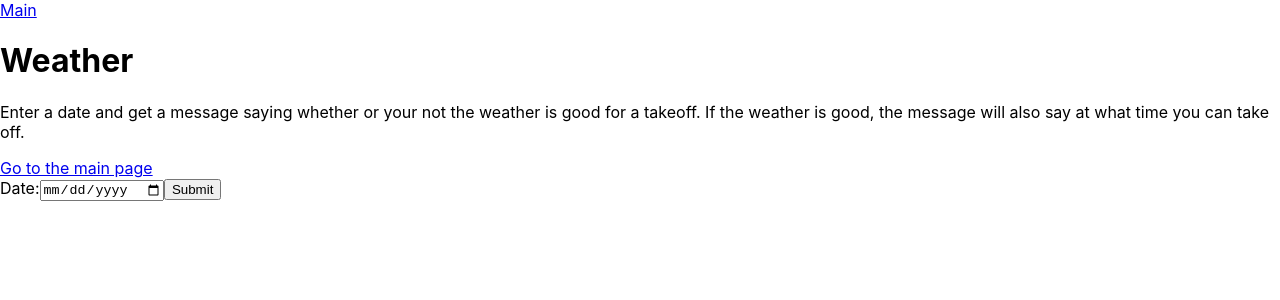
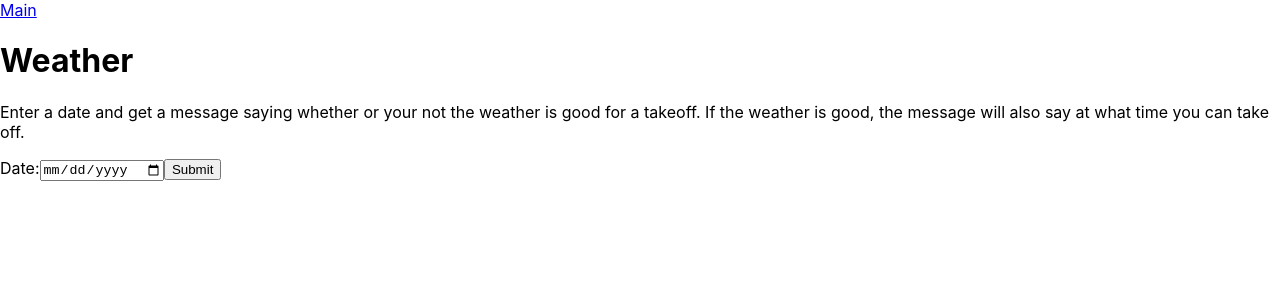
Before and after one commit to yonikremer/golden_route, a React (Create React App) app in the folder frontend/: page / in a window 1280 px wide. Shown: the top 300 px of the page. Built offline with nearby package versions, Linux system fonts and the light colour scheme.

Commit message:
removed useless links

```diff
--- a/frontend/src/Main.js
+++ b/frontend/src/Main.js
@@ -91,7 +91,6 @@ const Main = () => {
                 If you cannot take off in time, the calculator will return the mass of the charge you need to destroy
                 in order to take off in time.
             </p>
-            <Link to="/Weather">Go to the weather page</Link>
             <form onSubmit={handleSubmit}>
                 <label>
                     Charge Mass (in kg):
--- a/frontend/src/Weather.js
+++ b/frontend/src/Weather.js
@@ -99,7 +99,6 @@ const Weather = () => {
 
                 If the weather is good, the message will also say at what time you can take off.
             </p>
-            <Link to="/Main">Go to the main page</Link>
             <form onSubmit={handleSubmit}>
                 <label>
                     Date:
```
